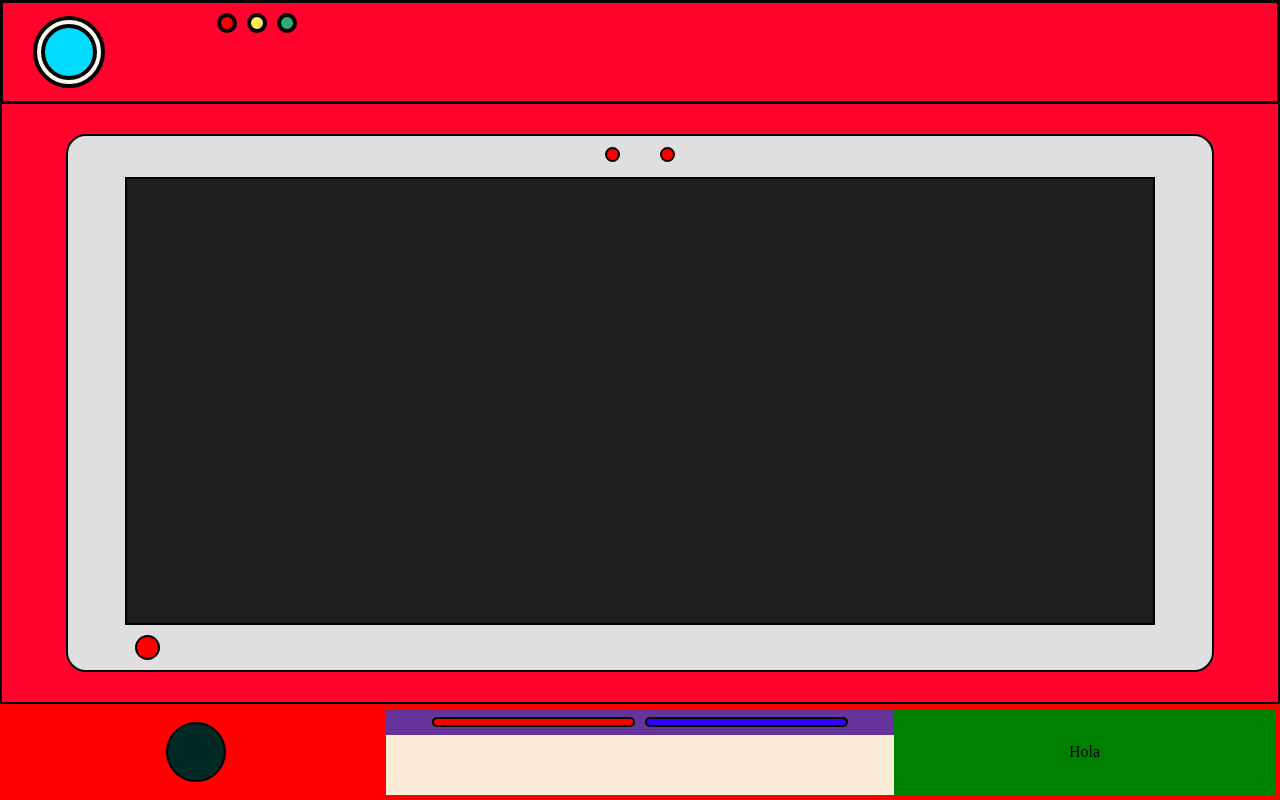
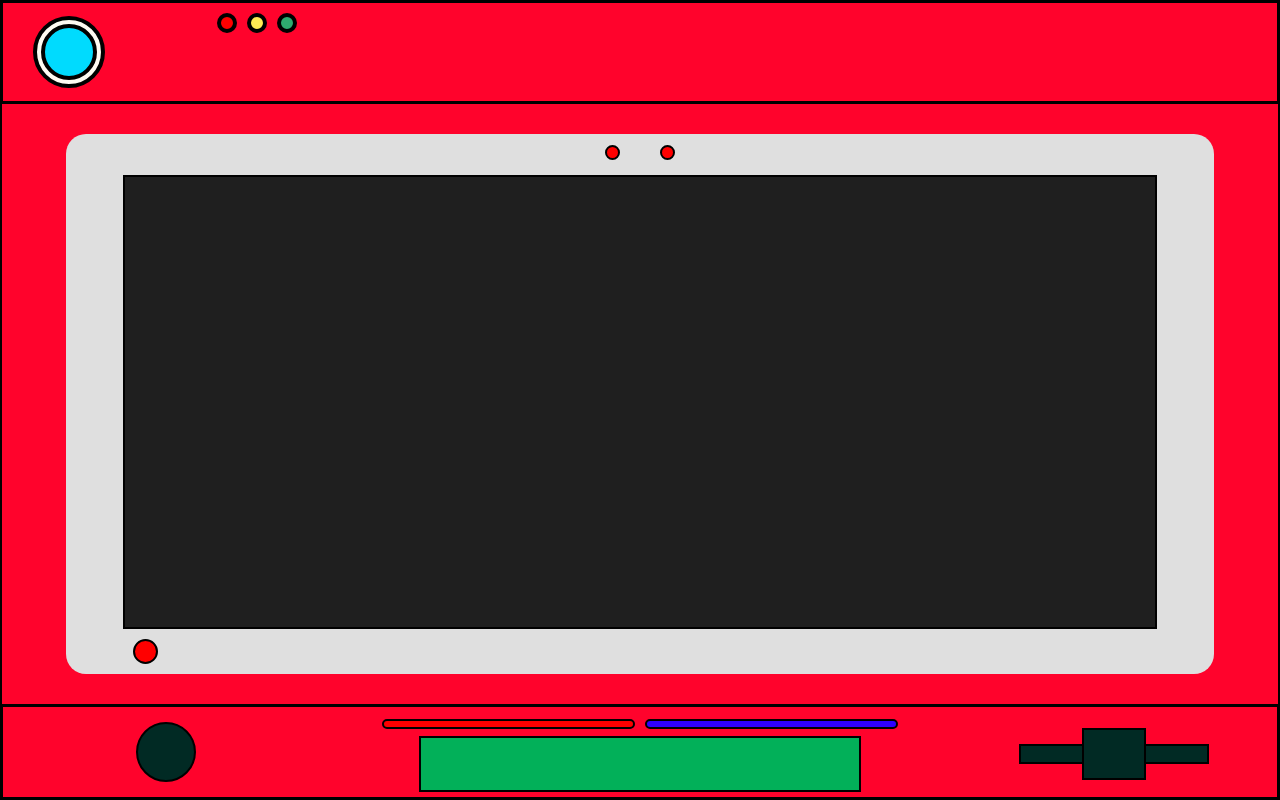
Before and after one commit to Sergiioog/PokemonPokedex, an Angular app: page / in a window 1280 px wide. Built offline with nearby package versions, Linux system fonts and the light colour scheme.

Commit message:
Diseño hecho

```diff
--- a/src/app/components/body/body.component.css
+++ b/src/app/components/body/body.component.css
@@ -1,8 +1,7 @@
 #cuerpoPrincipal {
     background-color: #ff032c;
-    border-left:black solid 2px;
-    border-right:black solid 2px;
-    border-bottom:black solid 2px;
+    border-left: 2px solid black ;
+    border-right: 2px solid black ;
     height: 75vh;
     width: 100%;
     display: flex;
@@ -39,7 +38,6 @@
     align-items: center;
     flex-direction: column;
     border-radius: 20px;
-    border: solid black 2px;
 
 }
 #pantallaNegra {
--- a/src/app/components/footer/footer.component.css
+++ b/src/app/components/footer/footer.component.css
@@ -1,11 +1,12 @@
 footer {
     height: 12vh;
     width: 100%;
-    background-color: red;
+    background-color: #ff032c;
     padding: 5px;
     display: flex;
     justify-content: center;
     align-items: center;
+    border: solid black 3px;
 
 }
 #circuloNegro {
@@ -23,12 +24,10 @@ footer {
     border: solid black 2px;
 }
 #panelPrincipal {
-    background-color: antiquewhite;
     height: 100%;
-    width: 40%;
+    width: 60%;
 }
 #botonesAzulRojo {
-    background-color: rebeccapurple;
     width: 100%;
     height: 30%;
     display: flex;
@@ -51,13 +50,53 @@ footer {
     border: solid black 2px;
     border-radius: 100px;
 }
-#cruzDiv {
-    background-color: green;
-    height: 100%;
-    width: 30%;
+#panelVerde {
+
+    height: 70%;
     display: flex;
     justify-content: center;
     align-items: center;
+}
+#panVerde {
+    background-color: #02b059;
+    width: 70%;
+    height: 100%;
+    border: solid black 2px;
+
+
+}
+#cruzDiv {
+    height: 100%; /* Ajusta la altura según tus necesidades */
+    width: 30%; /* Ajusta el ancho según tus necesidades */
+    display: flex;
+    justify-content: center;
+    align-items: center;
+    position: relative;
+
+}
+
+#flecha::before,
+#flecha::after {
+    content: '';
+    position: absolute;
+    background-color: #012a24; /* Cambia el color según tus necesidades */
+    border: 2px solid black;
+}
+
+#flecha::before {
+    width: 60%;
+    height: 25%;
+    top: 40%;
+    left: 20%;
+    border: 2px solid black;
+}
+
+#flecha::after {
+    width: 20%;
+    height: 65%;
+    top: 20%;
+    left: 40%;
+    border: 2px solid black;
 }
 #circNegro:hover {
     background-color: #021e19;
@@ -71,3 +110,7 @@ footer {
     background-color: rgb(36, 113, 230);
     cursor: pointer;
 }
+#panVerde:hover {
+    background-color: rgb(27, 216, 27);
+    cursor: pointer;
+}
--- a/src/app/components/footer/footer.component.html
+++ b/src/app/components/footer/footer.component.html
@@ -11,9 +11,16 @@
             <div id="botonAzulDiv">
             </div>
         </div>
+        <div id="panelVerde">
+            <div id="panVerde">
+
+            </div>
+        </div>
     </div>
     <div id="cruzDiv">
-        <p>Hola</p>
+        <div id="flecha">
+
+        </div>
     </div>
 
 </footer>
```
